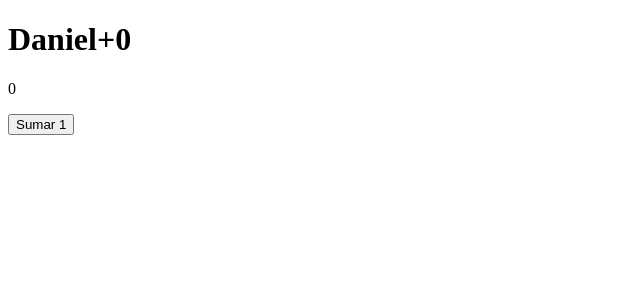
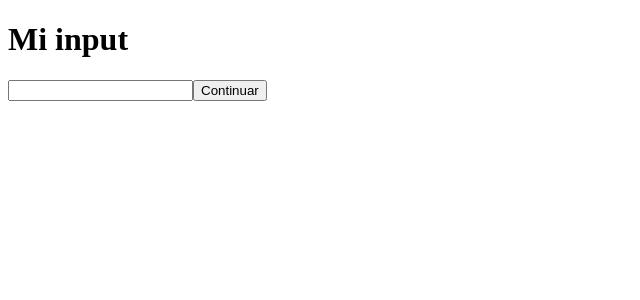
Before and after one commit to daniel-cordoba/EjerciciosVTEX, a React (Create React App) app in the folder Modulo4_ReactJS/tech-travel/: page / in a window 1280 px wide. Shown: the top 300 px of the page, without its empty margins (0-640 px from the left). Built offline with nearby package versions, Linux system fonts and the light colour scheme.

Commit message:
Modulo4 - Lección 12 - Formularios Controlados

```diff
--- a/Modulo4_ReactJS/tech-travel/src/App.js
+++ b/Modulo4_ReactJS/tech-travel/src/App.js
@@ -1,8 +1,8 @@
-import { CounterFunction } from "./components";
+import { FormControlado } from "./components";
 
 function App() {
   return (
-    <CounterFunction/>
+    <FormControlado/>
   );
 }
 
--- /dev/null
+++ b/Modulo4_ReactJS/tech-travel/src/components/FormControlado/index.js
@@ -0,0 +1,24 @@
+import React, { useState } from "react";
+
+const FormControlado = () => {
+    const [ value, setValue ] = useState("");
+
+    const onChange = (event) => {
+        setValue(event.currentTarget.value);
+    }
+
+    const onSubmit = (event) => {
+        event.preventDefault();
+        console.log(value);
+    }
+
+    return(
+        <form onSubmit={onSubmit}>
+            <h1>Mi input</h1>
+            <input value={value} onChange={onChange}/>
+            <button type="submit">Continuar</button>
+        </form>
+    )
+}
+
+export default FormControlado;
--- a/Modulo4_ReactJS/tech-travel/src/components/index.js
+++ b/Modulo4_ReactJS/tech-travel/src/components/index.js
@@ -1,5 +1,6 @@
 import ListOption from './ListOption';
 import Timer from './Timer'
 import CounterFunction from './Counter';
+import FormControlado from './FormControlado';
 
-export { ListOption, Timer, CounterFunction };
+export { ListOption, Timer, CounterFunction, FormControlado };
```
